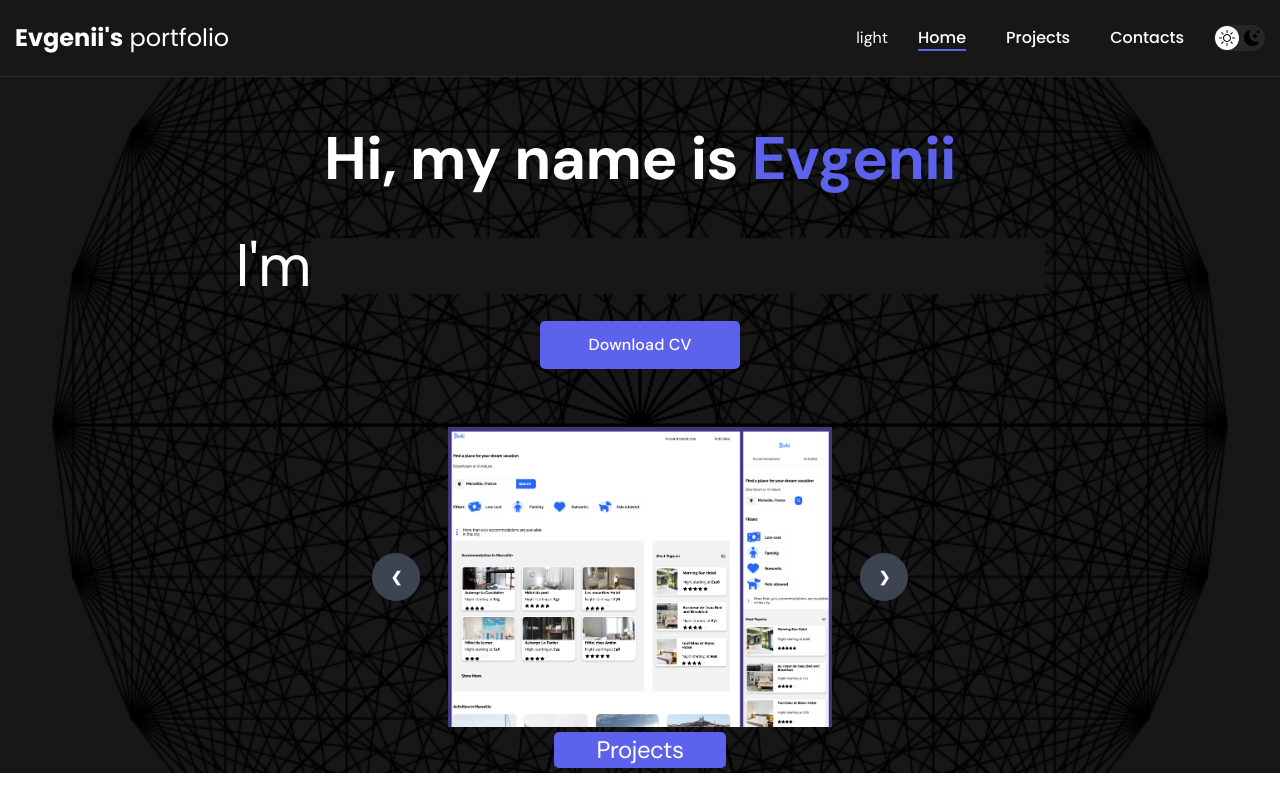
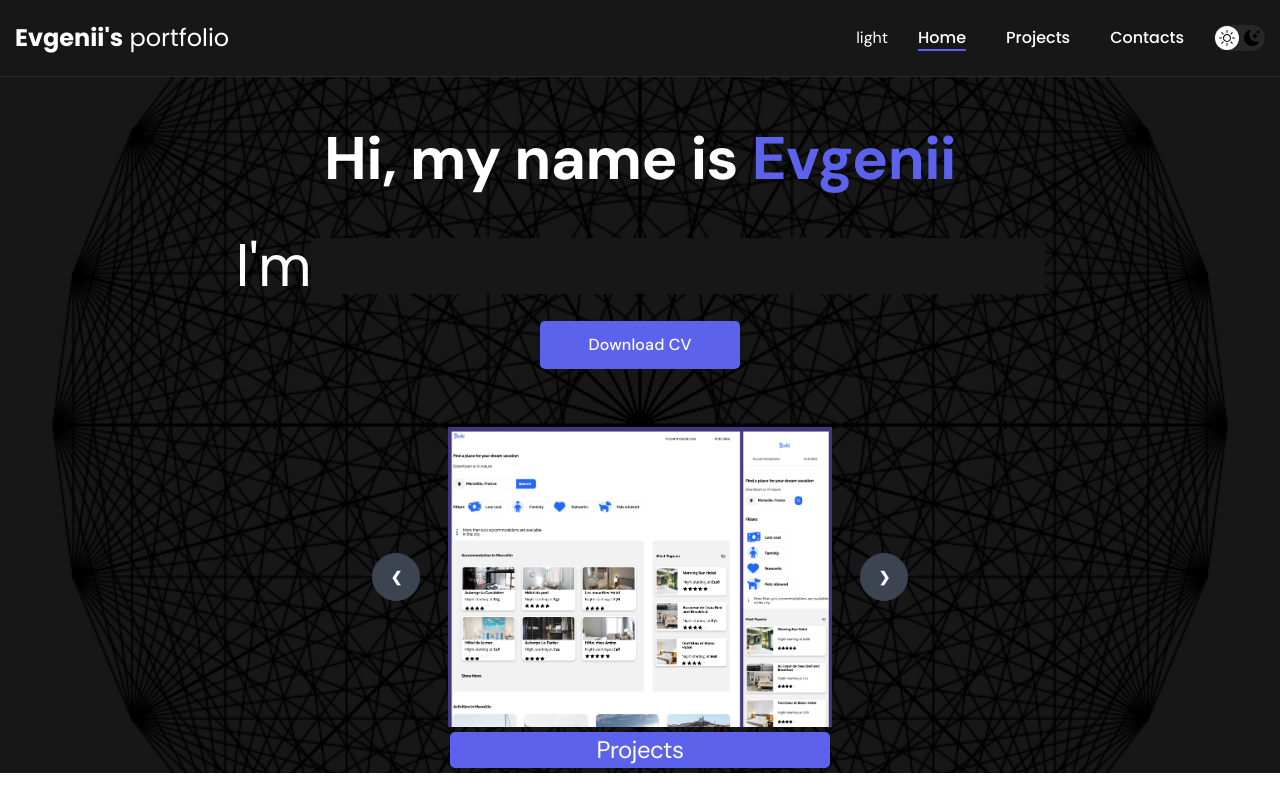
Before and after one commit to itsevgenii/MyPortfolio, a React (Vite) app: page / in a window 1280 px wide. Shown: the top 792 px of the page. Built offline with nearby package versions, Linux system fonts and the light colour scheme.

Commit message:
reaploaded CV file

```diff
--- a/src/Components/Header/Header.scss
+++ b/src/Components/Header/Header.scss
@@ -94,7 +94,7 @@ width: 200px;
   }
 
 .headingProjects{
-	width: 15%;
+	width: 33%;
 	display: flex;
 	align-items: center;
 	justify-content: center;
```
